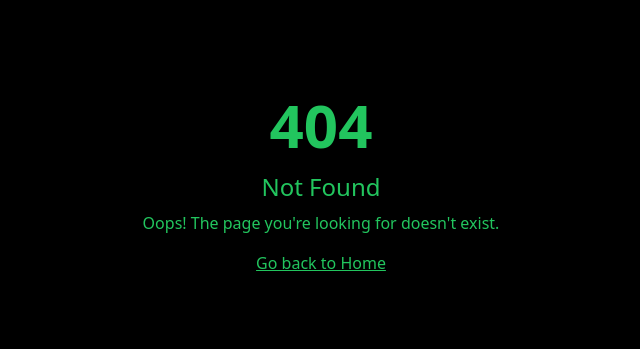
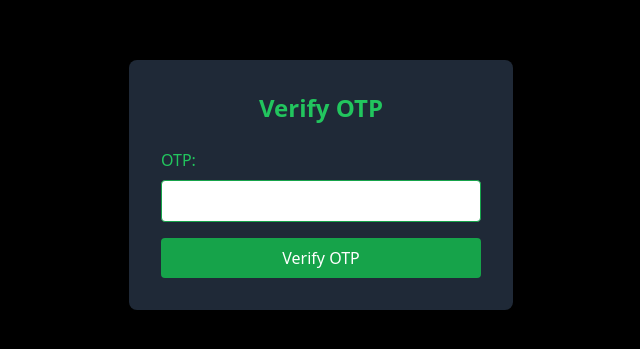
Before and after one commit to Niketw/chord-craft, a React (Create React App) app in the folder client/: page /verify in a window 1280 px wide. Before the commit this address had no page. Shown: the part 215-564 px from the top of the page, without its empty margins (319-959 px from the left). Built offline with nearby package versions, Linux system fonts and the light colour scheme.

Commit message:
Added mailer

```diff
--- a/client/src/Router.jsx
+++ b/client/src/Router.jsx
@@ -3,6 +3,7 @@ import LandingPage from "./pages/LandingPage";
 import LoginPage from "./pages/LoginPage";
 import NotFound from "./pages/NotFound";
 import RegisterPage from "./pages/RegisterPage";
+import VerifyOtpPage from "./pages/VerifyOtpPage";
 
 const Router = () => {
     return (
@@ -11,6 +12,7 @@ const Router = () => {
                 <Route path="/" element={<LandingPage />} />
                 <Route path="/login" element={<LoginPage />} />
                 <Route path="/register" element={<RegisterPage />} />
+                <Route path="/verify" element={<VerifyOtpPage />} />
                 <Route path="*" element={<NotFound />} />
             </Routes>
         </BrowserRouter>
--- a/client/src/pages/RegisterPage.jsx
+++ b/client/src/pages/RegisterPage.jsx
@@ -5,17 +5,19 @@ const RegisterPage = () => {
     const [email, setEmail] = useState("");
     const [password, setPassword] = useState("");
 
-    const registerUser = async () => {
+    const registerUser = async (e) => {
+        e.preventDefault(); // Prevent default form submission
         try {
             const resp = await httpClient.post("//localhost:5000/register", {
                 email,
                 password,
             });
 
-            window.location.href = "/";
+            // Redirect to OTP verification page
+            window.location.href = "/verify";
         } catch (error) {
-            if (error.response && error.response.status === 401) {
-                alert("Invalid credentials");
+            if (error.response && error.response.status === 409) {
+                alert("User already exists");
             }
         }
     };
@@ -24,7 +26,7 @@ const RegisterPage = () => {
         <div className="flex items-center justify-center min-h-screen bg-black text-green-500">
             <div className="bg-gray-800 p-8 rounded-lg shadow-lg w-full max-w-sm">
                 <h1 className="text-2xl font-bold mb-6 text-center">Create an Account</h1>
-                <form>
+                <form onSubmit={registerUser}> {/* Add onSubmit handler */}
                     <div className="mb-4">
                         <label className="block mb-2" htmlFor="email">Email:</label>
                         <input
@@ -46,8 +48,7 @@ const RegisterPage = () => {
                         />
                     </div>
                     <button
-                        type="button"
-                        onClick={registerUser}
+                        type="submit" // Change to type="submit"
                         className="w-full bg-green-600 hover:bg-green-700 text-white px-4 py-2 rounded transition"
                     >
                         Submit
--- /dev/null
+++ b/client/src/pages/VerifyOtpPage.jsx
@@ -0,0 +1,43 @@
+import React, { useState } from "react";
+import httpClient from "../HttpClient";
+
+const VerifyOtpPage = () => {
+    const [otp, setOtp] = useState("");
+
+    const verifyOtp = async () => {
+        console.log("Entered OTP:", otp); // Log the OTP being sent
+        try {
+            await httpClient.post("//localhost:5000/verify", { otp });
+            alert("Email verified successfully!");
+            window.location.href = "/";
+        } catch (error) {
+            alert("Invalid OTP");
+        }
+    };
+
+    return (
+        <div className="flex items-center justify-center min-h-screen bg-black text-green-500">
+            <div className="bg-gray-800 p-8 rounded-lg shadow-lg w-full max-w-sm">
+                <h1 className="text-2xl font-bold mb-6 text-center">Verify OTP</h1>
+                <div className="mb-4">
+                    <label className="block mb-2" htmlFor="otp">OTP:</label>
+                    <input
+                        id="otp"
+                        type="text"
+                        value={otp}
+                        onChange={(e) => setOtp(e.target.value)}
+                        className="w-full p-2 border border-green-600 rounded focus:outline-none focus:ring-2 focus:ring-green-500"
+                    />
+                </div>
+                <button
+                    onClick={verifyOtp}
+                    className="w-full bg-green-600 hover:bg-green-700 text-white px-4 py-2 rounded transition"
+                >
+                    Verify OTP
+                </button>
+            </div>
+        </div>
+    );
+};
+
+export default VerifyOtpPage;
```
Also changed, not shown: 2 other files (tests, documents, lock files or other folders).
